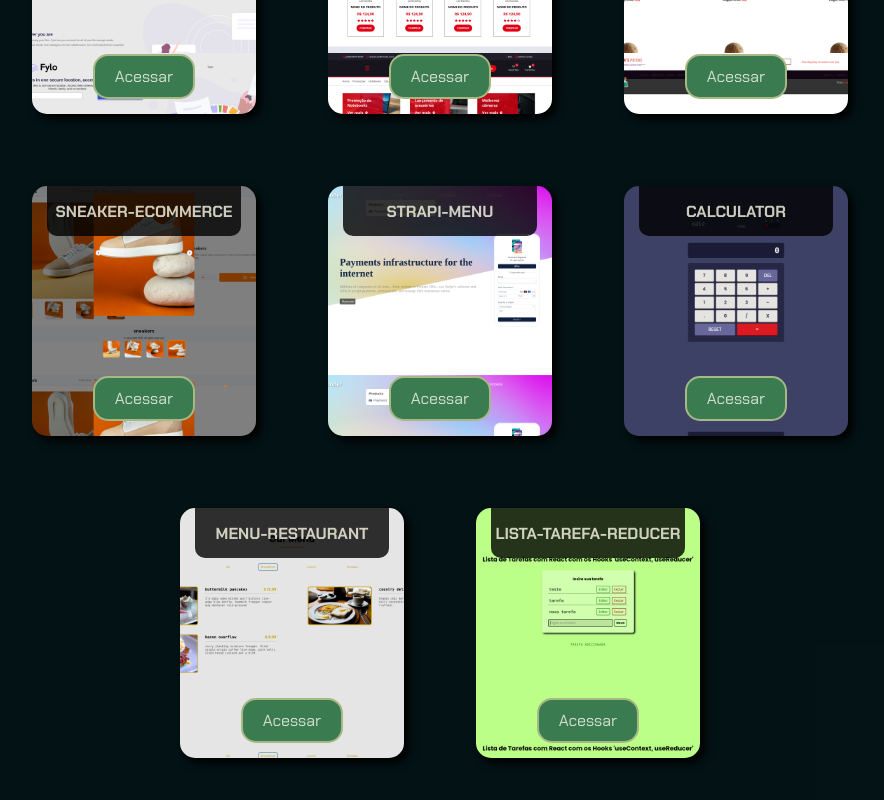
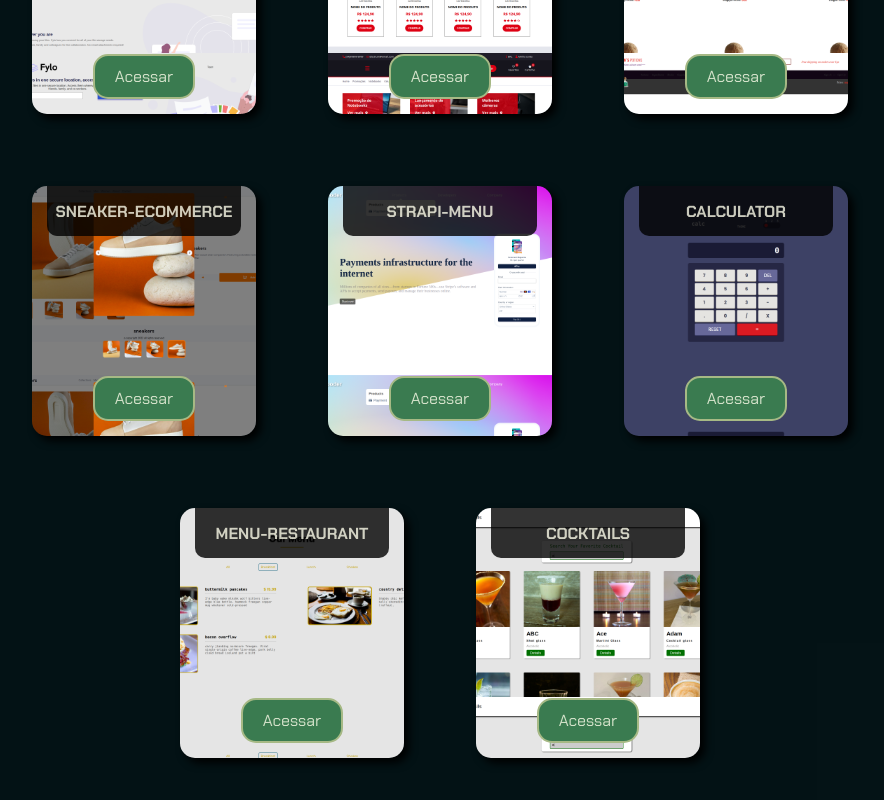
Before and after one commit to anderecc/portfolio-next, a Next.js app: page /projetos in a window 1280 px wide. Shown: the part 628-1428 px from the top of the page, without its empty margins (200-1084 px from the left). Built offline with nearby package versions, Linux system fonts and the light colour scheme.

Commit message:
add project cocktails

```diff
--- a/src/data/index.js
+++ b/src/data/index.js
@@ -309,5 +309,10 @@ export let projetos = {
             name: '13-strapi-menu',
             image: '/images/projetos-react/13-strapi-menu.png',
         },
+        {
+            id: 14,
+            name: '14-cocktails',
+            image: '/images/projetos-react/14-cocktails.png',
+        },
     ],
 };
--- a/src/pages/projetos/index.jsx
+++ b/src/pages/projetos/index.jsx
@@ -70,9 +70,9 @@ export default function Projetos(props) {
                                 image="/images/projetos-react/6-menu-restaurant.png"
                             />
                             <Card
-                                title="lista-tarefa-reducer"
-                                link="https://projetos-react-psi.vercel.app/9-lista-tarefa-reducer"
-                                image="/images/projetos-react/9-lista-tarefa-reducer.png"
+                                title="cocktails"
+                                link="https://projetos-react-psi.vercel.app/14-cocktails"
+                                image="/images/projetos-react/14-cocktails.png"
                             />
                         </div>
                     </div>
```
Also changed, not shown: public/images/projetos-react/14-cocktails.png (added).
